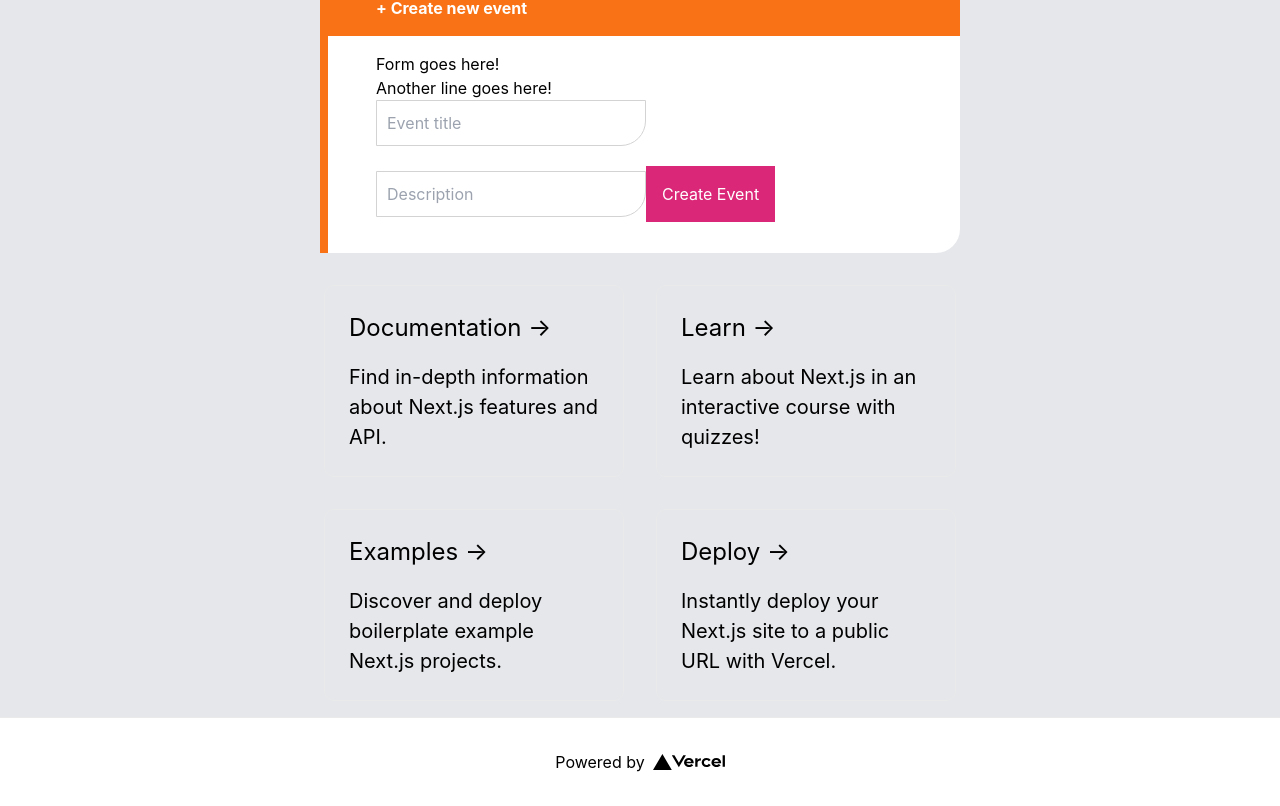
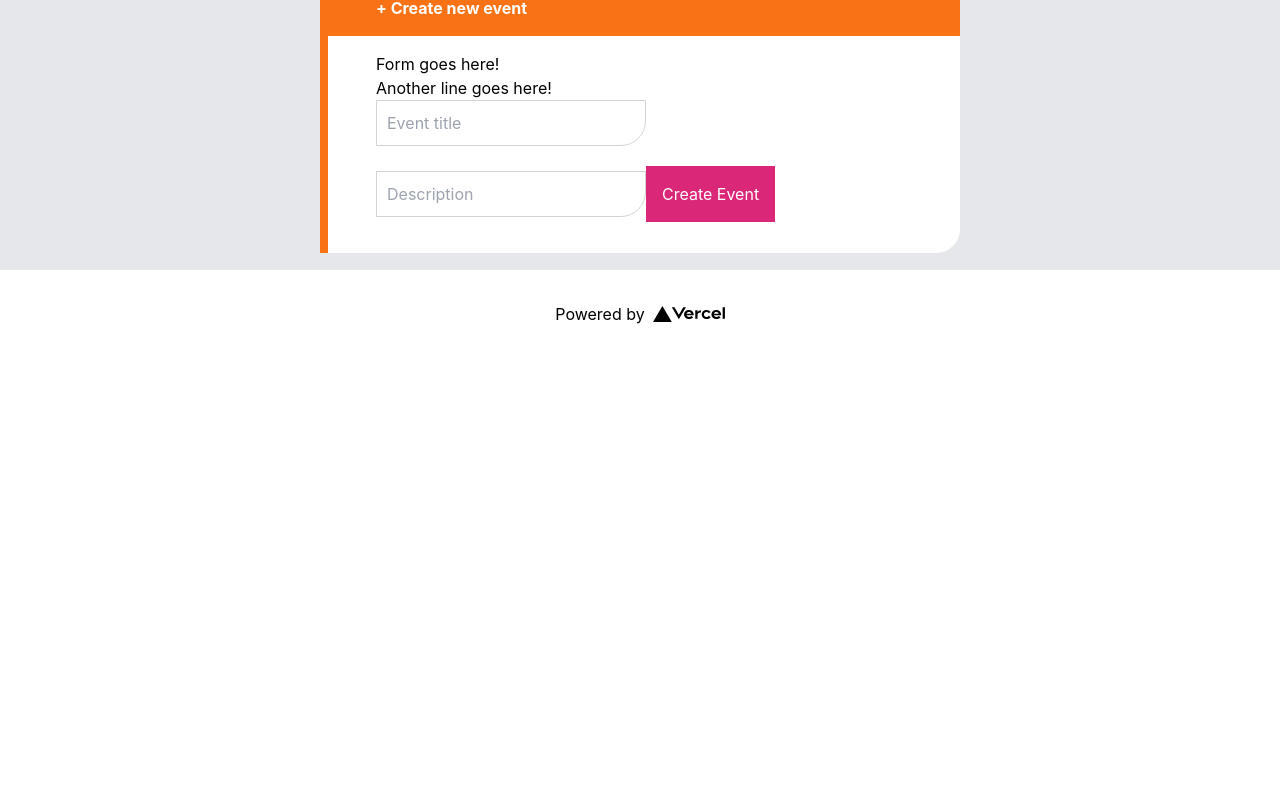
Before and after one commit to ijambro/congregator, a Next.js app: page / in a window 1280 px wide. Shown: the part 284-1090 px from the top of the page. After the commit the page ends 800 px from the top, so only its background shows below. Built offline with nearby package versions, Linux system fonts and the light colour scheme.

Commit message:
Handle addEvent on Home

```diff
--- a/pages/index.tsx
+++ b/pages/index.tsx
@@ -1,6 +1,6 @@
 import Image from "next/image";
 import Link from "next/link";
-import { useEffect, useState } from "react";
+import { FormEvent, useEffect, useRef, useState } from "react";
 import PageHead from "../components/PageHead";
 import Header from "../components/Header";
 import Nav from "../components/Nav";
@@ -9,7 +9,10 @@ import Pane from "../components/Pane";
 
 export default function Home() {
   const [name, setName] = useState(undefined);
+
   const [events, setEvents] = useState<Array<string>>([]);
+  // const [eventTitle, setEventTitle] = useState<string>();
+  const eventTitleRef = useRef(null);
 
   const fetchName = async () => {
     console.log("Fetching name");
@@ -27,6 +30,17 @@ export default function Home() {
     })();
   }, []);
 
+  const addEvent = (event: FormEvent) => {
+    console.log("addEvent");
+    event.preventDefault();
+
+    const title = eventTitleRef.current?.value;
+    console.log("addEvent title: ", title);
+    if (title) {
+      setEvents(currEvents => [...currEvents, title]);
+    }
+  };
+
   return (
     <div>
       <PageHead />
@@ -39,53 +53,35 @@ export default function Home() {
         <h1 className="text-3xl mt-8">Events for every day 🎉</h1>
 
         <Pane title="+ Create new event">
-          <form className="bg-white px-12 py-4">
+          <form onSubmit={addEvent} className="bg-white px-12 py-4">
             <p>Form goes here!</p>
             <p>Another line goes here!</p>
-            <input name="eventTitle" type={"text"} placeholder="Event title" />
+            <input
+              name="eventTitle"
+              type={"text"}
+              placeholder="Event title"
+              ref={eventTitleRef}
+            />
             <input
               name="eventDescription"
               type={"text"}
               placeholder="Description"
             />
-            <Link href="/">
-              <button className="bg-pink-600 text-white p-4">
-                Create Event
-              </button>
-            </Link>
+            <button className="bg-pink-600 text-white p-4">Create Event</button>
           </form>
         </Pane>
 
         <div className={styles.grid}>
-          <a href="https://nextjs.org/docs" className={styles.card}>
-            <h2>Documentation &rarr;</h2>
-            <p>Find in-depth information about Next.js features and API.</p>
-          </a>
-
-          <a href="https://nextjs.org/learn" className={styles.card}>
-            <h2>Learn &rarr;</h2>
-            <p>Learn about Next.js in an interactive course with quizzes!</p>
-          </a>
-
-          <a
-            href="https://github.com/vercel/next.js/tree/canary/examples"
-            className={styles.card}
-          >
-            <h2>Examples &rarr;</h2>
-            <p>Discover and deploy boilerplate example Next.js projects.</p>
-          </a>
-
-          <a
-            href="https://vercel.com/new?utm_source=create-next-app&utm_medium=default-template&utm_campaign=create-next-app"
-            target="_blank"
-            rel="noopener noreferrer"
-            className={styles.card}
-          >
-            <h2>Deploy &rarr;</h2>
-            <p>
-              Instantly deploy your Next.js site to a public URL with Vercel.
-            </p>
-          </a>
+          {events.map(event => (
+            <a
+              key={event}
+              href="https://nextjs.org/docs"
+              className={styles.card}
+            >
+              <h2>{event}</h2>
+              <p>More details &rarr;</p>
+            </a>
+          ))}
         </div>
       </main>
 
```
